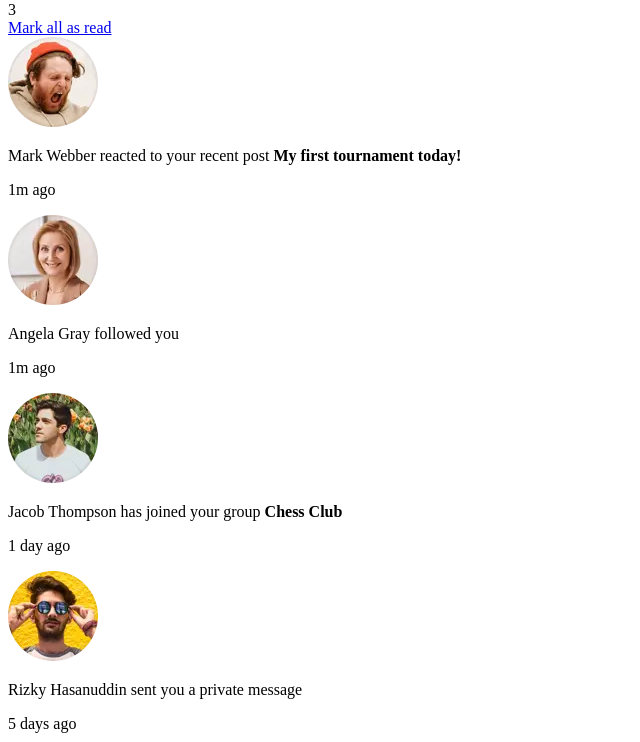
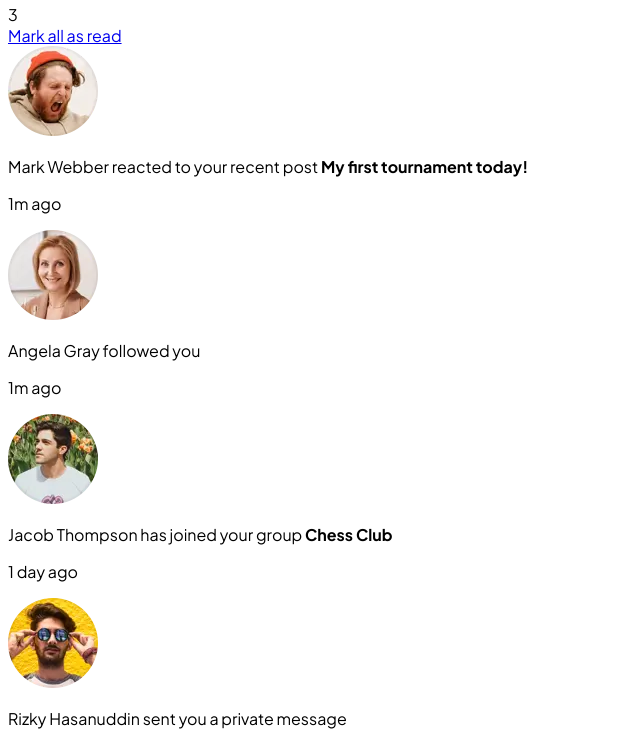
Before and after one commit to madegilangaditya/notifications-page-main, a plain HTML site: page index.html in a window 1280 px wide. Shown: the part 66-808 px from the top of the page, without its empty margins (0-640 px from the left). Drawn offline with Linux system fonts and the light colour scheme.

Commit message:
add css style

```diff
--- /dev/null
+++ b/assets/css/style.scss
@@ -0,0 +1,10 @@
+@font-face {
+    font-family: "Plus Jakarta Sans";
+    src: url("../fonts/PlusJakartaSans-VariableFont_wght.ttf") format('truetype');
+}
+$font-family: "Plus Jakarta Sans";
+
+body{
+    font-size: 1rem;
+    font-family: $font-family;
+}
--- a/index.html
+++ b/index.html
@@ -5,7 +5,7 @@
   <meta name="viewport" content="width=device-width, initial-scale=1.0"> <!-- displays site properly based on user's device -->
 
   <link rel="icon" type="image/png" sizes="32x32" href="./images/favicon-32x32.png">
-
+  <link rel="stylesheet" href="assets/css/style.css">
   <title>Frontend Mentor | Notifications page</title>
 
 </head>
```
Also changed, not shown: assets/css/style.css (added).
